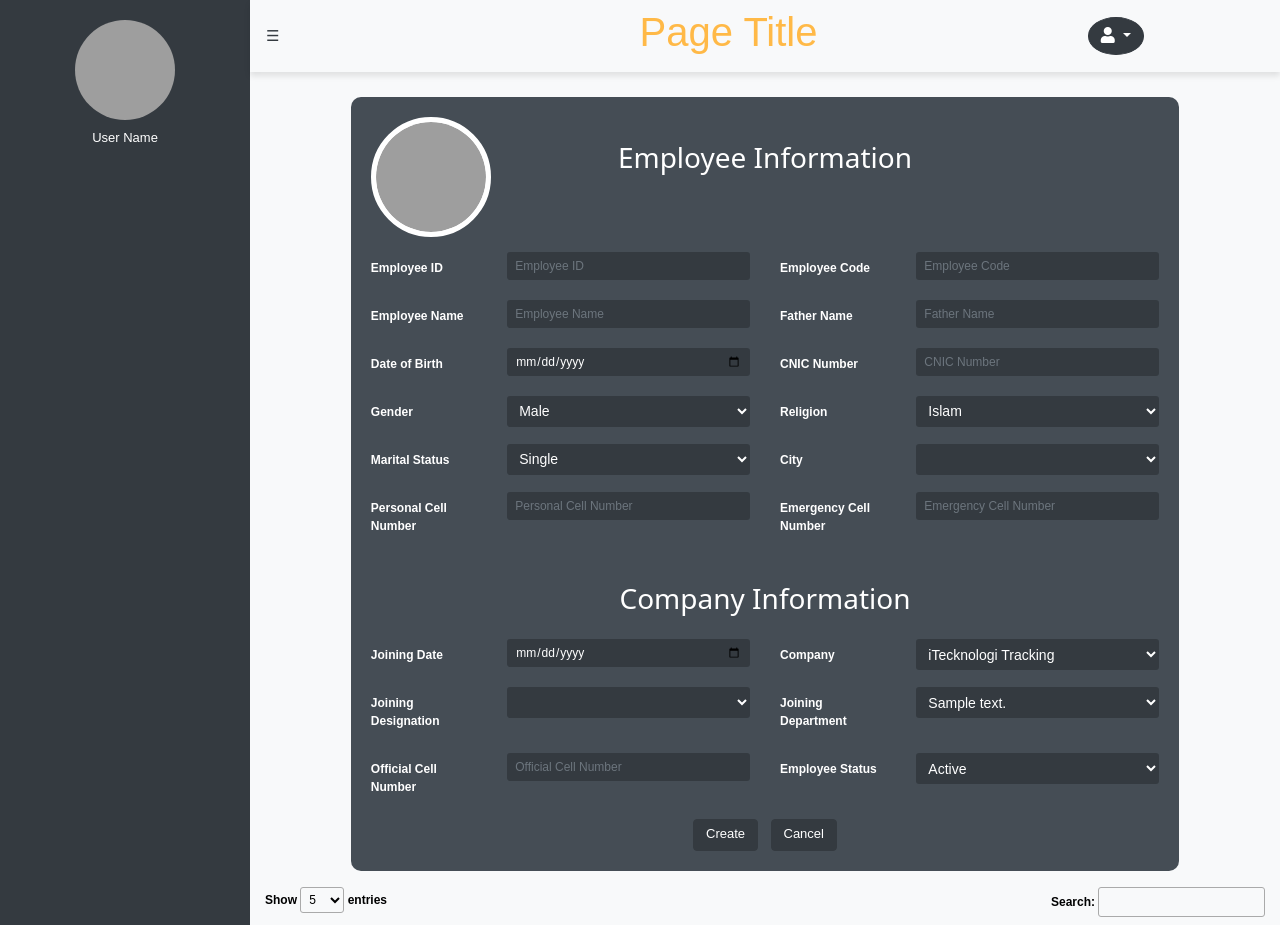
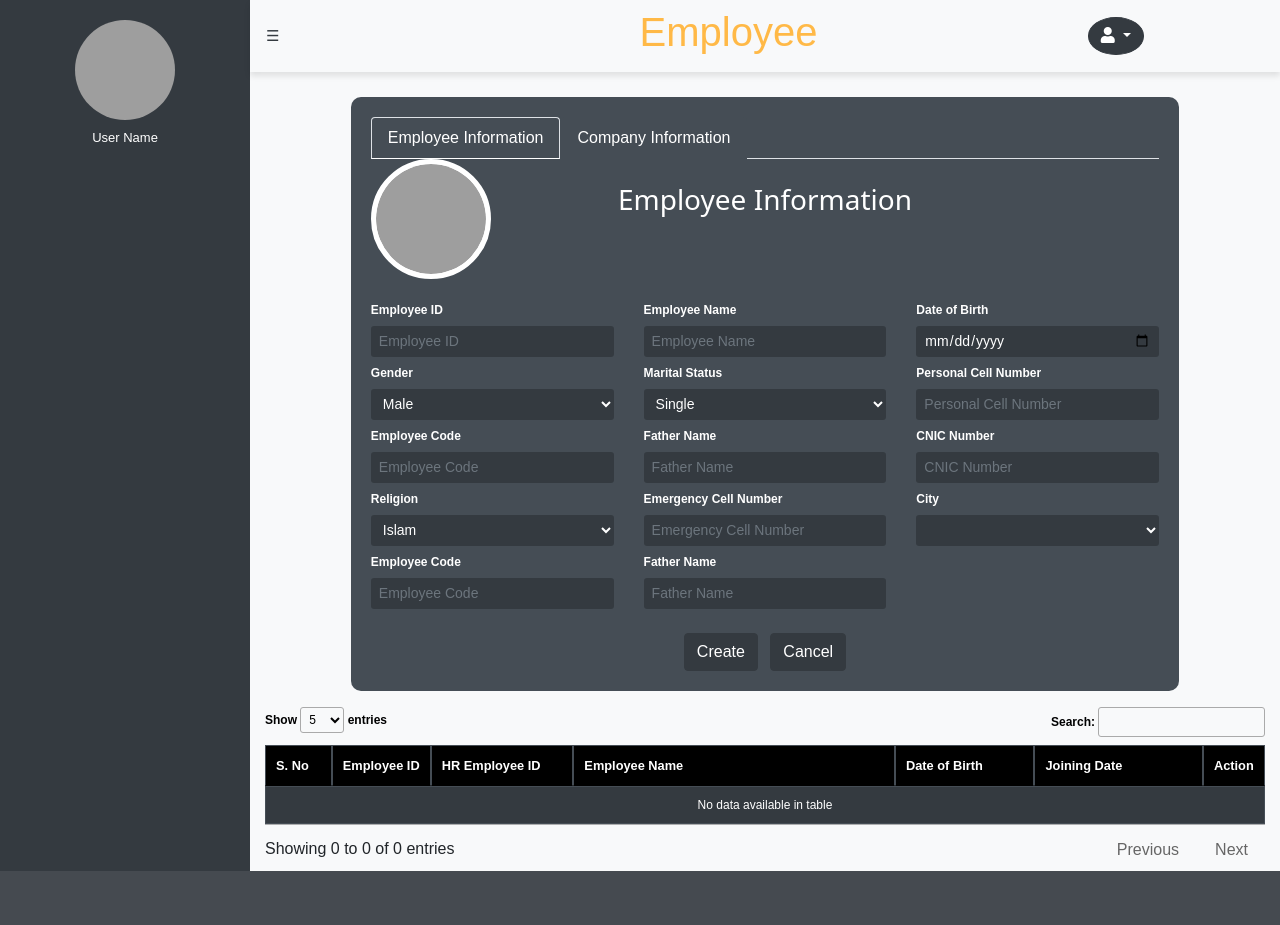
Before and after one commit to sheheryar72/HRMS_Django, a Django app: page /employee/ in a window 1280 px wide. Shown: the top 925 px of the page. After the commit the page ends 871 px from the top, so only its background shows below. Run offline with Django 5.2, Linux system fonts and the light colour scheme; tables that the repository leaves empty hold one stand-in row (values such as "Sample post"); data that the repository does not hold is empty; some libraries are stand-ins or nearby versions; grey boxes are pictures that could not be loaded.

Commit message:
first commirt

```diff
--- a/HRMS/city/templates/city.html
+++ b/HRMS/city/templates/city.html
@@ -1,5 +1,8 @@
 {% extends 'dashboard.html' %}
 {% load static %}
+
+{% block title %} City {% endblock %}
+{% block pagetitle %} City {% endblock %}
 
 {% block content %}
 
--- a/HRMS/department/templates/department.html
+++ b/HRMS/department/templates/department.html
@@ -1,5 +1,8 @@
 {% extends 'dashboard.html' %}
 {% load static %}
+
+{% block title %} Department {% endblock %}
+{% block pagetitle %} Department {% endblock %}
 
 {% block content %}
 
--- a/HRMS/designation/templates/designation.html
+++ b/HRMS/designation/templates/designation.html
@@ -1,5 +1,8 @@
 {% extends 'dashboard.html' %}
 {% load static %}
+
+{% block title %} Designation {% endblock %}
+{% block pagetitle %} Designation {% endblock %}
 
 {% block content %}
 
--- a/HRMS/employee/static/js/employee.js
+++ b/HRMS/employee/static/js/employee.js
@@ -180,16 +180,16 @@ function handleInsertClick() {
     const DateOfBirth = document.getElementById("DateOfBirth").value;
     const Gender = document.getElementById("Gender").value;
     const Marital_Status = document.getElementById("Marital_Status").value;
-    const Personal_Cell_No = document.getElementById("Personal_Cell_No").value;
     const HR_Emp_ID = Number(document.getElementById("HR_Emp_ID").value);
     const Father_Name = document.getElementById("Father_Name").value;
     const CNIC_No = document.getElementById("CNIC_No").value;
-    const religion = document.getElementById("Religion").value;
+    const Religion = document.getElementById("Religion").value;
     const CT_ID = Number(document.getElementById("CT_ID").value);
+    const Personal_Cell_No = document.getElementById("Personal_Cell_No").value;
+    const Official_Cell_No = document.getElementById("Official_Cell_No").value;
     const Emergency_Cell_No = document.getElementById("Emergency_Cell_No").value;
     const Joining_Date = document.getElementById("Joining_Date").value;
     const Joining_Dsg_ID = Number(document.getElementById("Joining_Dsg_ID").value);
-    const Official_Cell_No = document.getElementById("Official_Cell_No").value;
     const Co_ID = Number(document.getElementById("Co_ID").value);
     const Joining_Dept_ID = Number(document.getElementById("Joining_Dept_ID").value);
     const Emp_Status = document.getElementById("Emp_Status").value;
@@ -199,15 +199,15 @@ function handleInsertClick() {
     let formData = new FormData();
     formData.append('profileImage', document.getElementById('profileImage').files[0]);
     formData.append('Emp_ID', Emp_ID);
+    formData.append('HR_Emp_ID', HR_Emp_ID);
     formData.append('Emp_Name', Emp_Name);
+    formData.append('Father_Name', Father_Name);
     formData.append('DateOfBirth', DateOfBirth);
     formData.append('Gender', Gender);
     formData.append('Marital_Status', Marital_Status);
     formData.append('Personal_Cell_No', Personal_Cell_No);
-    formData.append('HR_Emp_ID', HR_Emp_ID);
-    formData.append('Father_Name', Father_Name);
     formData.append('CNIC_No', CNIC_No);
-    formData.append('religion', religion);
+    formData.append('Religion', Religion);
     formData.append('CT_ID', CT_ID);
     formData.append('Emergency_Cell_No', Emergency_Cell_No);
     formData.append('Joining_Date', Joining_Date);
@@ -237,14 +237,11 @@ async function createEmployee(formData) {
     }
 }
 
-async function updateDesignation(id, departmentData) {
+async function updateDesignation(id, formData) {
     try {
         const response = await fetch(`${BASE_URL}update/${id}`, {
             method: 'PUT',
-            headers: {
-                'Content-Type': 'application/json',
-            },
-            body: JSON.stringify(departmentData),
+            body: formData,
         });
         if (!response.ok) {
             throw new Error('Failed to update department');
@@ -338,23 +335,21 @@ function handleUpdateClick() {
     //     Dept_Descr: Dept_Descr
     // }
 
-
-
     const Emp_ID = Number(document.getElementById("Emp_ID").value);
     const Emp_Name = document.getElementById("Emp_Name").value;
     const DateOfBirth = document.getElementById("DateOfBirth").value;
     const Gender = document.getElementById("Gender").value;
     const Marital_Status = document.getElementById("Marital_Status").value;
-    const Personal_Cell_No = document.getElementById("Personal_Cell_No").value;
     const HR_Emp_ID = Number(document.getElementById("HR_Emp_ID").value);
     const Father_Name = document.getElementById("Father_Name").value;
     const CNIC_No = document.getElementById("CNIC_No").value;
-    const religion = document.getElementById("Religion").value;
+    const Religion = document.getElementById("Religion").value;
     const CT_ID = Number(document.getElementById("CT_ID").value);
+    const Personal_Cell_No = document.getElementById("Personal_Cell_No").value;
+    const Official_Cell_No = document.getElementById("Official_Cell_No").value;
     const Emergency_Cell_No = document.getElementById("Emergency_Cell_No").value;
     const Joining_Date = document.getElementById("Joining_Date").value;
     const Joining_Dsg_ID = Number(document.getElementById("Joining_Dsg_ID").value);
-    const Official_Cell_No = document.getElementById("Official_Cell_No").value;
     const Co_ID = Number(document.getElementById("Co_ID").value);
     const Joining_Dept_ID = Number(document.getElementById("Joining_Dept_ID").value);
     const Emp_Status = document.getElementById("Emp_Status").value;
@@ -364,15 +359,15 @@ function handleUpdateClick() {
     let formData = new FormData();
     formData.append('profileImage', document.getElementById('profileImage').files[0]);
     formData.append('Emp_ID', Emp_ID);
+    formData.append('HR_Emp_ID', HR_Emp_ID);
     formData.append('Emp_Name', Emp_Name);
+    formData.append('Father_Name', Father_Name);
     formData.append('DateOfBirth', DateOfBirth);
     formData.append('Gender', Gender);
     formData.append('Marital_Status', Marital_Status);
     formData.append('Personal_Cell_No', Personal_Cell_No);
-    formData.append('HR_Emp_ID', HR_Emp_ID);
-    formData.append('Father_Name', Father_Name);
     formData.append('CNIC_No', CNIC_No);
-    formData.append('religion', religion);
+    formData.append('Religion', Religion);
     formData.append('CT_ID', CT_ID);
     formData.append('Emergency_Cell_No', Emergency_Cell_No);
     formData.append('Joining_Date', Joining_Date);
@@ -382,11 +377,7 @@ function handleUpdateClick() {
     formData.append('Joining_Dept_ID', Joining_Dept_ID);
     formData.append('Emp_Status', Emp_Status);
 
-
-
-
-
-    updateDesignation(Dept_ID, departmentData);
+    updateDesignation(Emp_ID, formData);
     fillTableGrid();
 }
 
--- a/HRMS/employee/templates/employee.html
+++ b/HRMS/employee/templates/employee.html
@@ -1,5 +1,8 @@
 {% extends 'dashboard.html' %}
 {% load static %}
+
+{% block title %} Employee {% endblock %}
+{% block pagetitle %} Employee {% endblock %}
 
 {% block content %}
 
@@ -57,6 +60,11 @@
     background-color: #343a40;
     color: #FFF;
     opacity: 1;
+  }
+
+  .nav-tabs .nav-link{
+    color: white !important;
+    background-color: #454d55 !important;
   }
 </style>
 
@@ -230,10 +238,23 @@
   <div class="row justify-content-center">
     <div class="col-lg-10">
       <div class="form-container">
-        <form id="myForm" enctype="multipart/form-data">
+        <ul class="nav nav-tabs" id="myTab" role="tablist">
+          <li class="nav-item">
+            <a class="nav-link active" id="employee-tab" data-toggle="tab" href="#employee" role="tab"
+              aria-controls="employee" aria-selected="true">Employee Information</a>
+          </li>
+          <li class="nav-item">
+            <a class="nav-link" id="company-tab" data-toggle="tab" href="#company" role="tab" aria-controls="company"
+              aria-selected="false">Company Information</a>
+          </li>
+        </ul>
         <div id="alertMessage"></div>
+        <div class="tab-content" id="myTabContent">
+          <!-- Employee Information Tab -->
+          <div class="tab-pane fade show active" id="employee" role="tabpanel" aria-labelledby="employee-tab">
+            <form id="employeeForm" enctype="multipart/form-data">
               <div class="row">
-            <div class="col-sm-2">
+                <div class="col-sm-3">
                   <label for="profileImage" class="uploadButton">
                     <input type="file" id="profileImage" name="profileImage" accept="image/*">
                     <img id="previewImage"
@@ -242,141 +263,126 @@
                     <span>Upload Employee Profile Image</span>
                   </label>
                 </div>
-            <div class="col-sm-1">
-            </div>
-            <div class="col-sm-6 mt-4">
-              <h3 class="text-center mb-4 form-heading">Employee Information</h3>
+                <div class="col-sm-6">
+                  <h3 class="text-center mt-4  form-heading">Employee Information</h3>
                 </div>
                 <div class="col-sm-3">
                 </div>
               </div>
               <div class="row">
-            <!-- First Part: Employee Information -->
-            <!-- <div class="col-sm-12">
-              <h3 class="text-center mb-4 form-heading">Employee Information</h3>
-            </div> -->
-            <div class="col-sm-6">
-              <div class="form-group row">
-                <label for="emp_name" class="col-sm-4 col-form-label">Employee ID</label>
-                <div class="col-sm-8">
+                <div class="col-sm-4">
+                  <label for="emp_name" class="col-form-label">Employee ID</label>
                   <input type="number" class="form-control form-control-sm" id="Emp_ID" placeholder="Employee ID"
                     readonly>
                 </div>
-              </div>
-              <div class="form-group row">
-                <label for="emp_name" class="col-sm-4 col-form-label">Employee Name</label>
-                <div class="col-sm-8">
+                <div class="col-sm-4">
+                  <label for="emp_name" class="col-form-label">Employee Name</label>
                   <input type="text" class="form-control form-control-sm" id="Emp_Name" placeholder="Employee Name">
                 </div>
-              </div>
-              <div class="form-group row">
-                <label for="dateofbirth" class="col-sm-4 col-form-label">Date of Birth</label>
-                <div class="col-sm-8">
+                <div class="col-sm-4">
+                  <label for="dateofbirth" class="col-form-label">Date of Birth</label>
                   <input type="date" class="form-control form-control-sm" id="DateOfBirth">
                 </div>
               </div>
-              <div class="form-group row">
-                <label for="gender" class="col-sm-4 col-form-label">Gender</label>
-                <div class="col-sm-8">
+              <div class="row">
+                <div class="col-sm-4">
+                  <label for="gender" class="col-form-label">Gender</label>
                   <select class="form-control form-control-sm" id="Gender">
                     <option value="Male">Male</option>
                     <option value="Female">Female</option>
                     <option value="Other">Other</option>
                   </select>
                 </div>
-              </div>
-              <div class="form-group row">
-                <label for="marital_status" class="col-sm-4 col-form-label">Marital Status</label>
-                <div class="col-sm-8">
+                <div class="col-sm-4">
+                  <label for="marital_status" class="col-form-label">Marital Status</label>
                   <select class="form-control form-control-sm" id="Marital_Status">
                     <option value="Single">Single</option>
                     <option value="Married">Married</option>
                     <option value="Divorced">Divorced</option>
                   </select>
                 </div>
-              </div>
-              <div class="form-group row">
-                <label for="Personal_Cell_No" class="col-sm-4 col-form-label">Personal Cell Number</label>
-                <div class="col-sm-8">
+                <div class="col-sm-4">
+                  <label for="Personal_Cell_No" class="col-form-label">Personal Cell Number</label>
                   <input type="tel" class="form-control form-control-sm" id="Personal_Cell_No"
                     placeholder="Personal Cell Number">
                 </div>
               </div>
-            </div>
-            <div class="col-sm-6">
-              <div class="form-group row">
-                <label for="emp_name" class="col-sm-4 col-form-label">Employee Code</label>
-                <div class="col-sm-8">
+              <div class="row">
+                <div class="col-sm-4">
+                  <label for="emp_name" class="col-form-label">Employee Code</label>
                   <input type="number" class="form-control form-control-sm" id="HR_Emp_ID" placeholder="Employee Code">
                 </div>
-              </div>
-              <div class="form-group row">
-                <label for="emp_name" class="col-sm-4 col-form-label">Father Name</label>
-                <div class="col-sm-8">
+                <div class="col-sm-4">
+                  <label for="emp_name" class="col-form-label">Father Name</label>
                   <input type="text" class="form-control form-control-sm" id="Father_Name" placeholder="Father Name">
                 </div>
-              </div>
-              <div class="form-group row">
-                <label for="cnic_no" class="col-sm-4 col-form-label">CNIC Number</label>
-                <div class="col-sm-8">
+                <div class="col-sm-4">
+                  <label for="cnic_no" class="col-form-label">CNIC Number</label>
                   <input type="text" class="form-control form-control-sm" id="CNIC_No" placeholder="CNIC Number">
                 </div>
               </div>
-              <div class="form-group row">
-                <label for="marital_status" class="col-sm-4 col-form-label">Religion</label>
-                <div class="col-sm-8">
+              <div class="row">
+                <div class="col-sm-4">
+                  <label for="marital_status" class="col-form-label">Religion</label>
                   <select class="form-control form-control-sm" id="Religion">
                     <option value="Islam">Islam</option>
                     <option value="christian">christian</option>
                     <option value="Hindu">Hindu</option>
                   </select>
                 </div>
+                <div class="col-sm-4">
+                  <label for="personal_cell_no" class="col-form-label">Emergency Cell Number</label>
+                  <input type="tel" class="form-control form-control-sm" id="Emergency_Cell_No"
+                    placeholder="Emergency Cell Number">
                 </div>
-              <div class="form-group row">
-                <label for="CT_ID" class="col-sm-4 col-form-label">City</label>
-                <div class="col-sm-8">
+                <div class="col-sm-4">
+                  <label for="CT_ID" class="col-form-label">City</label>
                   <select class="form-control form-control-sm" id="CT_ID">
                   </select>
                 </div>
               </div>
-              <div class="form-group row">
-                <label for="personal_cell_no" class="col-sm-4 col-form-label">Emergency Cell Number</label>
-                <div class="col-sm-8">
-                  <input type="tel" class="form-control form-control-sm" id="Emergency_Cell_No"
-                    placeholder="Emergency Cell Number">
+              <div class="row">
+                <div class="col-sm-4">
+                  <label for="emp_name" class="col-form-label">Employee Code</label>
+                  <input type="number" class="form-control form-control-sm" id="HR_Emp_ID" placeholder="Employee Code">
+                </div>
+                <div class="col-sm-4">
+                  <label for="emp_name" class="col-form-label">Father Name</label>
+                  <input type="text" class="form-control form-control-sm" id="Father_Name" placeholder="Father Name">
+                </div>
+                <div class="col-sm-4">
+
                 </div>
               </div>
+            </form>
           </div>
-            <!-- Second Part: Company Information -->
-            <div class="col-sm-12 mt-4">
-              <h3 class="text-center mb-4 form-heading">Company Information</h3>
+          <!-- Company Information Tab -->
+          <div class="tab-pane fade" id="company" role="tabpanel" aria-labelledby="company-tab">
+            <form id="companyForm" enctype="multipart/form-data">
+              <div class="row">
+                <div class="col-sm-12">
+                  <h3 class="text-center mt-4 mb-4 form-heading">Company Information</h3>
                 </div>
-            <div class="col-sm-6">
-              <div class="form-group row">
-                <label for="dateofbirth" class="col-sm-4 col-form-label">Joining Date</label>
-                <div class="col-sm-8">
+              </div>
+              <div class="row">
+                <div class="col-sm-4">
+                  <label for="dateofbirth" class="col-form-label">Joining Date</label>
                   <input type="date" class="form-control form-control-sm" id="Joining_Date">
                 </div>
-              </div>
-              <div class="form-group row">
-                <label for="marital_status" class="col-sm-4 col-form-label">Joining Designation</label>
-                <div class="col-sm-8">
+                <div class="col-sm-4">
+                  <label for="marital_status" class="col-form-label">Joining Designation</label>
                   <select class="form-control form-control-sm" id="Joining_Dsg_ID">
                   </select>
                 </div>
-              </div>
-              <div class="form-group row">
-                <label for="personal_cell_no" class="col-sm-4 col-form-label">Official Cell Number</label>
-                <div class="col-sm-8">
+                <div class="col-sm-4">
+                  <label for="personal_cell_no" class="col-form-label">Official Cell Number</label>
                   <input type="tel" class="form-control form-control-sm" id="Official_Cell_No"
                     placeholder="Official Cell Number">
                 </div>
               </div>
-            </div>
-            <div class="col-sm-6">
-              <div class="form-group row">
-                <label for="marital_status" class="col-sm-4 col-form-label">Company</label>
-                <div class="col-sm-8">
+              <div class="row">
+                <div class="col-sm-4">
+                  <label for="marital_status" class="col-form-label">Company</label>
                   <select class="form-control form-control-sm" id="Co_ID">
                     <option value="1">iTecknologi Tracking</option>
                     <option value="2">Avolox</option>
@@ -384,38 +390,47 @@
                     <option value="4">Coder</option>
                   </select>
                 </div>
-              </div>
-              <div class="form-group row">
-                <label for="marital_status" class="col-sm-4 col-form-label">Joining Department</label>
-                <div class="col-sm-8">
+                <div class="col-sm-4">
+                  <label for="marital_status" class="col-form-label">Joining Department</label>
                   <select class="form-control form-control-sm" id="Joining_Dept_ID">
                   </select>
                 </div>
-              </div>
-              <div class="form-group row">
-                <label for="marital_status" class="col-sm-4 col-form-label">Employee Status</label>
-                <div class="col-sm-8">
+                <div class="col-sm-4">
+                  <label for="marital_status" class="col-form-label">Employee Status</label>
                   <select class="form-control form-control-sm" id="Emp_Status">
                     <option value="true">Active</option>
                     <option value="false">In-Active</option>
                   </select>
                 </div>
               </div>
+              <div class="row">
+                <div class="col-sm-4">
+                  <label for="dateofbirth" class="col-form-label">Joining Date</label>
+                  <input type="date" class="form-control form-control-sm" id="Joining_Date">
+                </div>
+                <div class="col-sm-4">
+                  <label for="marital_status" class="col-form-label">Joining Designation</label>
+                  <select class="form-control form-control-sm" id="Joining_Dsg_ID">
+                  </select>
+                </div>
+                <div class="col-sm-4">
+                  <label for="personal_cell_no" class="col-form-label">Official Cell Number</label>
+                  <input type="tel" class="form-control form-control-sm" id="Official_Cell_No"
+                    placeholder="Official Cell Number">
                 </div>
               </div>
-          <div class="text-center">
+            </form>
+          </div>
+        </div>
+        <div class="text-center mt-4">
           <button type="button" id="insertFormData" class="btn btn-dark mr-2">Create</button>
           <button type="button" id="updateFormData" class="btn btn-dark mr-2 d-none">Update</button>
           <button type="button" id="CancelFormData" class="btn btn-dark">Cancel</button>
         </div>
-        </form>
       </div>
     </div>
   </div>
 </div>
-
-
-
 
 
 <div class="container mt-3">
--- a/HRMS/employee/views.py
+++ b/HRMS/employee/views.py
@@ -93,6 +93,7 @@ def get_Employees_by_id(request, emp_id):
 @api_view(['POST'])
 def insert_Employees(request):
     try:
+        print('request.data: ', request.data)
         # Create a serializer instance with the request data
         serializer = HR_Employees_Serializer(data=request.data)
 
@@ -126,6 +127,10 @@ def insert_Employees(request):
 @api_view(['PUT'])
 def update_Employees(request, emp_id):
     try:
+
+        print('emp_id: ', emp_id)
+        print('request.data: ', request.data)
+
         Employees = HR_Employees.objects.get(pk=emp_id)
     except HR_Employees.DoesNotExist:
         return Response({'error': 'Employees not found'}, status=status.HTTP_404_NOT_FOUND)
--- a/HRMS/grade/templates/grade.html
+++ b/HRMS/grade/templates/grade.html
@@ -1,5 +1,8 @@
 {% extends 'dashboard.html' %}
 {% load static %}
+
+{% block title %} Grade {% endblock %}
+{% block pagetitle %} Grade {% endblock %}
 
 {% block content %}
 
--- a/HRMS/leaves/templates/leaves.html
+++ b/HRMS/leaves/templates/leaves.html
@@ -1,5 +1,8 @@
 {% extends 'dashboard.html' %}
 {% load static %}
+
+{% block title %} Leave {% endblock %}
+{% block pagetitle %} Leave {% endblock %}
 
 {% block content %}
 
--- a/HRMS/loan/templates/loan.html
+++ b/HRMS/loan/templates/loan.html
@@ -1,5 +1,8 @@
 {% extends 'dashboard.html' %}
 {% load static %}
+
+{% block title %} Loan {% endblock %}
+{% block pagetitle %} Loan {% endblock %}
 
 {% block content %}
 
--- a/HRMS/payroll_element/templates/payrollelement.html
+++ b/HRMS/payroll_element/templates/payrollelement.html
@@ -1,5 +1,8 @@
 {% extends 'dashboard.html' %}
 {% load static %}
+
+{% block title %} Payroll Elemenet {% endblock %}
+{% block pagetitle %} Payroll Elemenet {% endblock %}
 
 {% block content %}
 
--- a/HRMS/salary_update/templates/salaryupdate.html
+++ b/HRMS/salary_update/templates/salaryupdate.html
@@ -3,7 +3,6 @@
 
 {% block title %} Salary Upadate {% endblock %}
 {% block pagetitle %} Salary Update {% endblock %}
-
 
 {% block content %}
 
--- a/HRMS/working_dept_assignment/templates/wda.html
+++ b/HRMS/working_dept_assignment/templates/wda.html
@@ -1,5 +1,8 @@
 {% extends 'dashboard.html' %}
 {% load static %}
+
+{% block title %} Working Department Assignment {% endblock %}
+{% block pagetitle %} Working Department Assignment {% endblock %}
 
 {% block content %}
 
```
Also changed, not shown: HRMS/employee/models.py (+8 -0 lines), HRMS/media/profile/passport_frontpage.jpg (added). Lines whose indentation alone changed are shown as unchanged.
